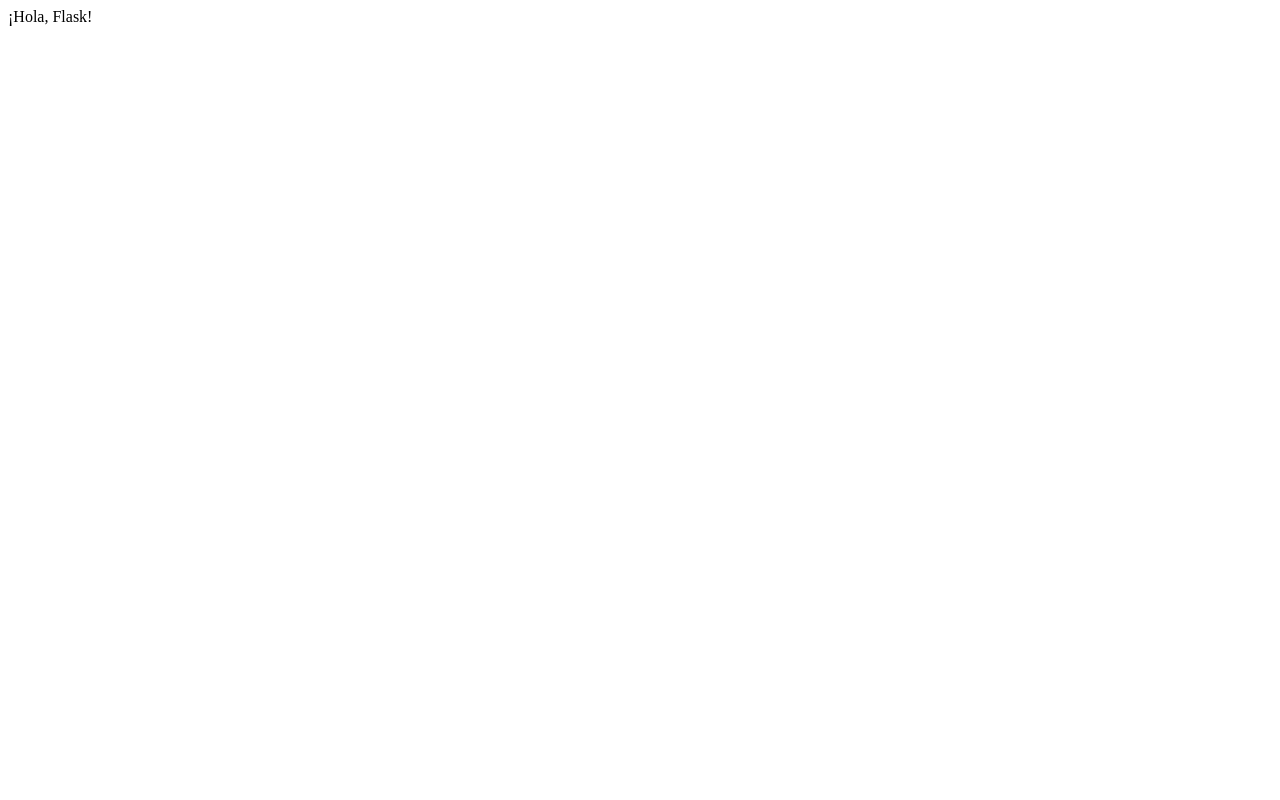
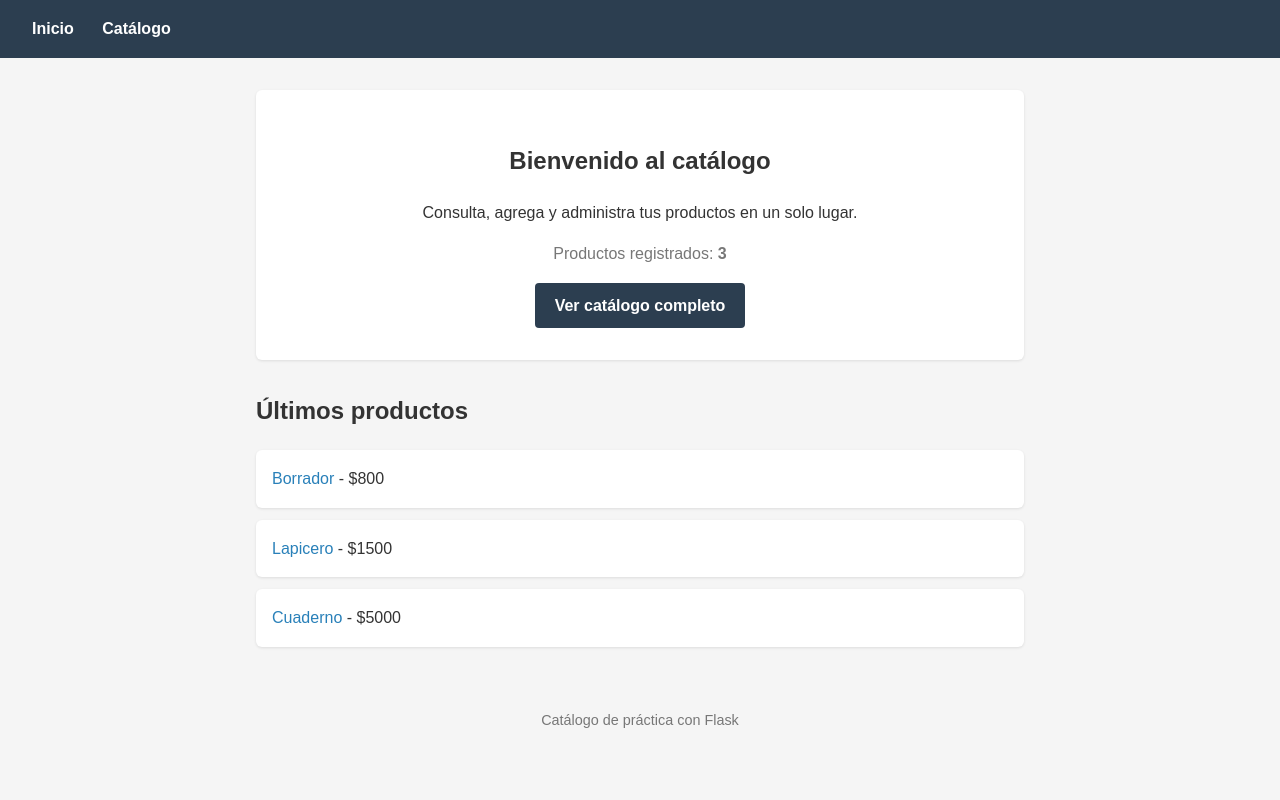
Before and after one commit to Luisc211/flask-catalogo-practica, a Flask app: page / in a window 1280 px wide. Before the commit the page is almost empty. Run offline with Flask 3, Linux system fonts and the light colour scheme; data comes from the database, SQL or seed files in the repository.

Commit message:
Pagina de inicio personalizada

```diff
--- a/app.py
+++ b/app.py
@@ -42,7 +42,13 @@ def validar_producto(conn, nombre, precio_texto, producto_id=None):
 
 @app.route("/")
 def inicio():
-    return "¡Hola, Flask!"
+    conn = get_connection()
+    total = conn.execute("SELECT COUNT(*) FROM productos").fetchone()[0]
+    recientes = conn.execute(
+        "SELECT * FROM productos ORDER BY id DESC LIMIT 3"
+    ).fetchall()
+    conn.close()
+    return render_template("inicio.html", total=total, recientes=recientes)
 
 
 @app.route("/catalogo")
--- a/static/css/styles.css
+++ b/static/css/styles.css
@@ -129,3 +129,30 @@ button:hover {
 .flash-error {
   background-color: var(--danger);
 }
+
+.hero {
+  background-color: var(--surface);
+  padding: 2rem;
+  border-radius: 6px;
+  box-shadow: 0 1px 3px rgba(0, 0, 0, 0.1);
+  text-align: center;
+  margin-bottom: 2rem;
+}
+
+.hero-total {
+  color: var(--text-muted);
+}
+
+.btn {
+  display: inline-block;
+  background-color: var(--primary);
+  color: white;
+  padding: 0.6rem 1.2rem;
+  border-radius: 4px;
+  text-decoration: none;
+  font-weight: bold;
+}
+
+.btn:hover {
+  opacity: 0.9;
+}
--- /dev/null
+++ b/templates/inicio.html
@@ -0,0 +1,27 @@
+{% extends "base.html" %} {% block titulo %}Inicio{% endblock %} {% block
+contenido %}
+<section class="hero">
+  <h1>Bienvenido al catálogo</h1>
+  <p>Consulta, agrega y administra tus productos en un solo lugar.</p>
+  <p class="hero-total">Productos registrados: <strong>{{ total }}</strong></p>
+  <a class="btn" href="{{ url_for('catalogo') }}">Ver catálogo completo</a>
+</section>
+
+<h2>Últimos productos</h2>
+{% if recientes %}
+<ul>
+  {% for producto in recientes %}
+  <li>
+    <a href="{{ url_for('detalle', producto_id=producto.id) }}">
+      {{ producto.nombre }}
+    </a>
+    - ${{ producto.precio }}
+  </li>
+  {% endfor %}
+</ul>
+{% else %}
+<p>
+  Aún no hay productos.
+  <a href="{{ url_for('nuevo_producto') }}">Agrega el primero</a>.
+</p>
+{% endif %} {% endblock %}
```
Also changed, not shown: TODO.md (+1 -1 lines).
